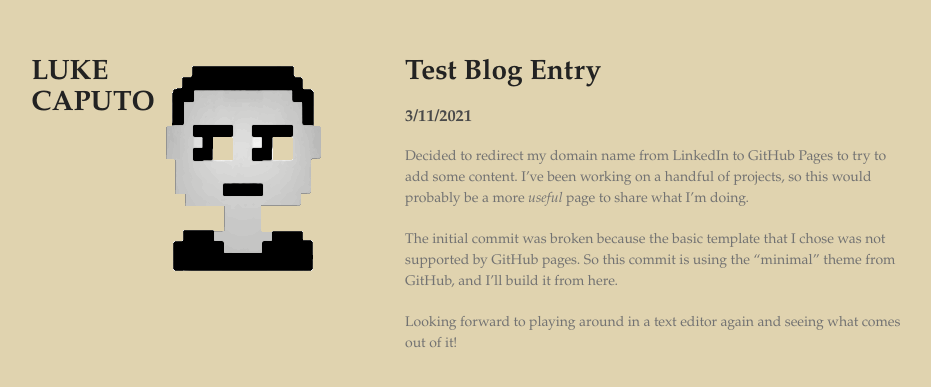
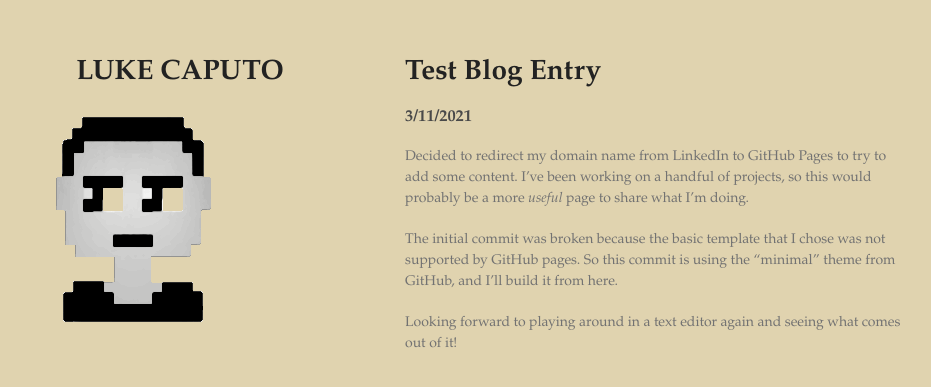
Before and after one commit to lukecaputo/lukecaputo, a Jekyll site: the page built from index.md, in a window 1280 px wide. Shown: the top 387 px of the page, without its empty margins (13-944 px from the left). Built offline with Jekyll 4.4.1, drawn with Linux system fonts in a browser that asks for light colours; our own code applies the rules of GitHub Pages for plain Markdown files.

Commit message:
Update default.html

```diff
--- a/_layouts/default.html
+++ b/_layouts/default.html
@@ -12,9 +12,9 @@
   </head>
   <body>
     <div class="wrapper">
-      <header class="child">
-        <h1>LUKE CAPUTO</h1>
-          <img src="{{site.logo | relative_url}}" alt="Logo" />
+      <header>
+        <h1 class="child">LUKE CAPUTO</h1>
+        <img class="child" src="{{site.logo | relative_url}}" alt="Logo" />
       </header>
       <section>
 
```
